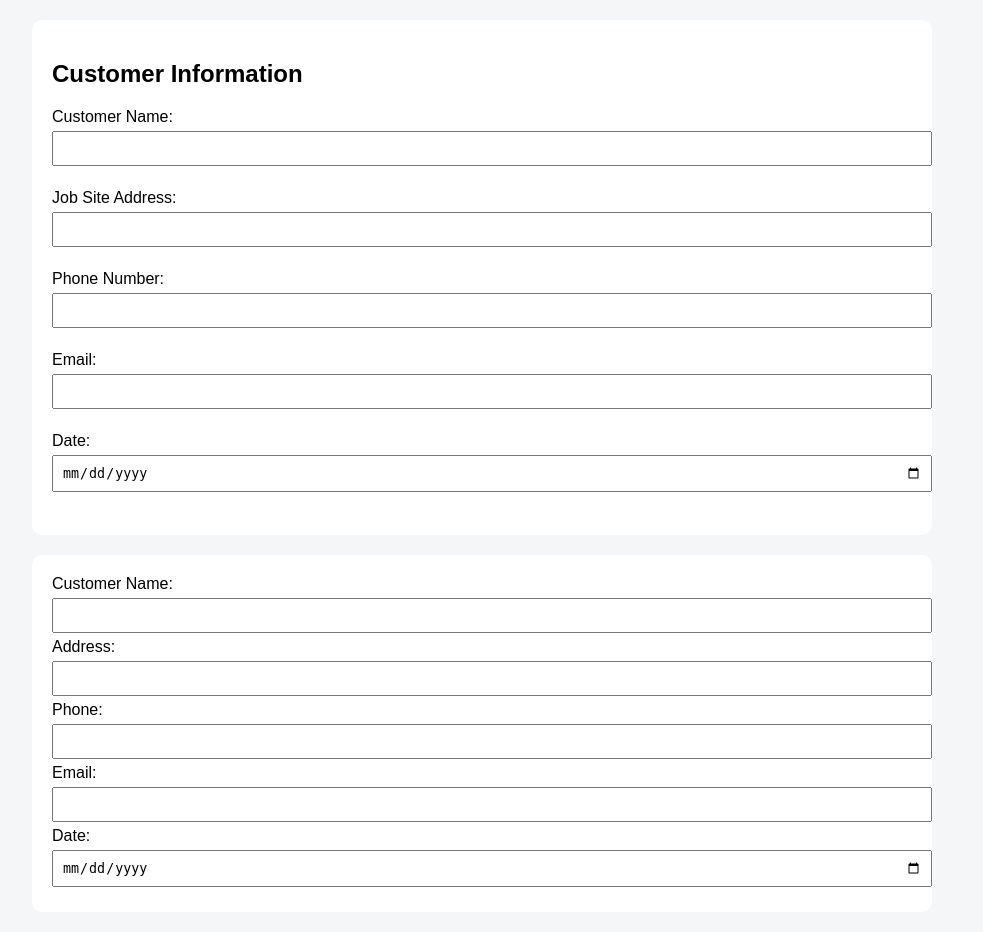
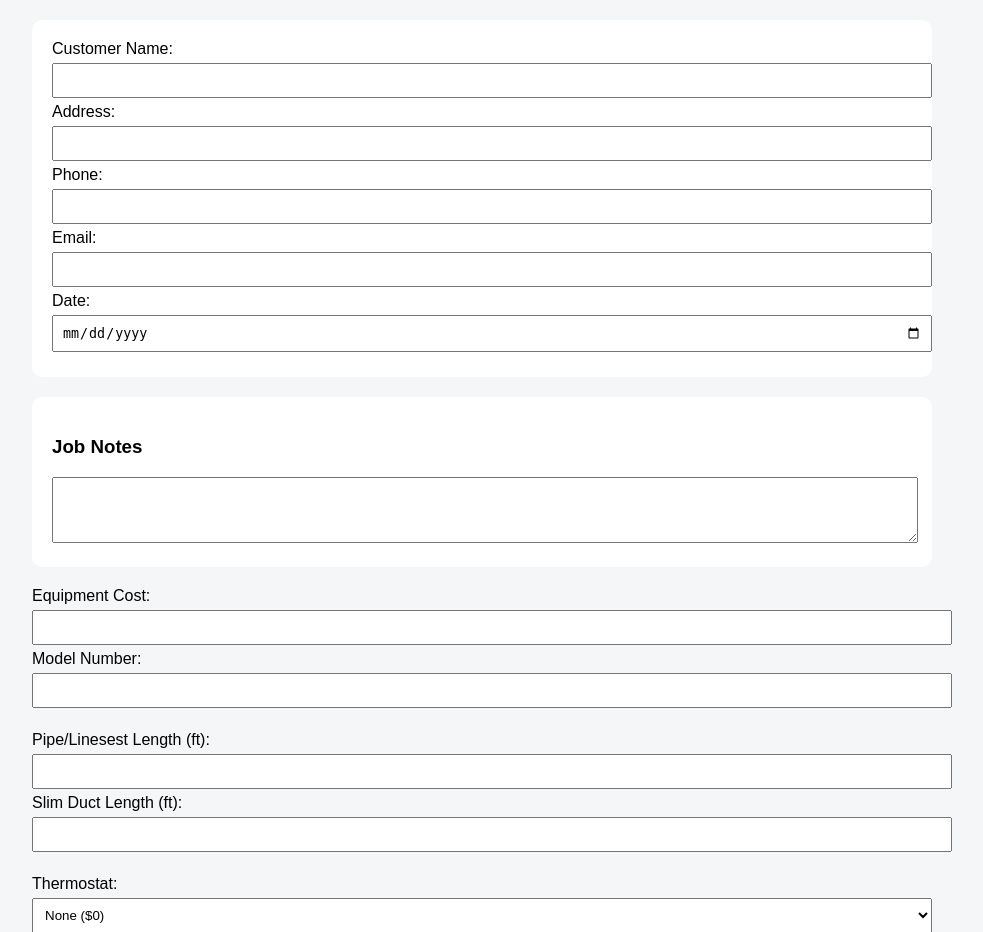
Before and after one commit to reese-wm/quotetool, a Flask app: page / in a window 1280 px wide. Shown: the part 112-1044 px from the top of the page, without its empty margins (158-1141 px from the left). Run offline with Flask 3, Linux system fonts and the light colour scheme.

Commit message:
Update furnace.html

```diff
--- a/templates/furnace.html
+++ b/templates/furnace.html
@@ -1,25 +1,6 @@
 {% extends "layout.html" %}
 
 {% block content %}
-<div class="box">
-<h2>Customer Information</h2>
-
-Customer Name:
-<input name="customer"><br><br>
-
-Job Site Address:
-<input name="address"><br><br>
-
-Phone Number:
-<input name="phone"><br><br>
-
-Email:
-<input name="email"><br><br>
-
-Date:
-<input name="date" type="date"><br><br>
-
-</div>
 
 <form method="POST">
 
```
